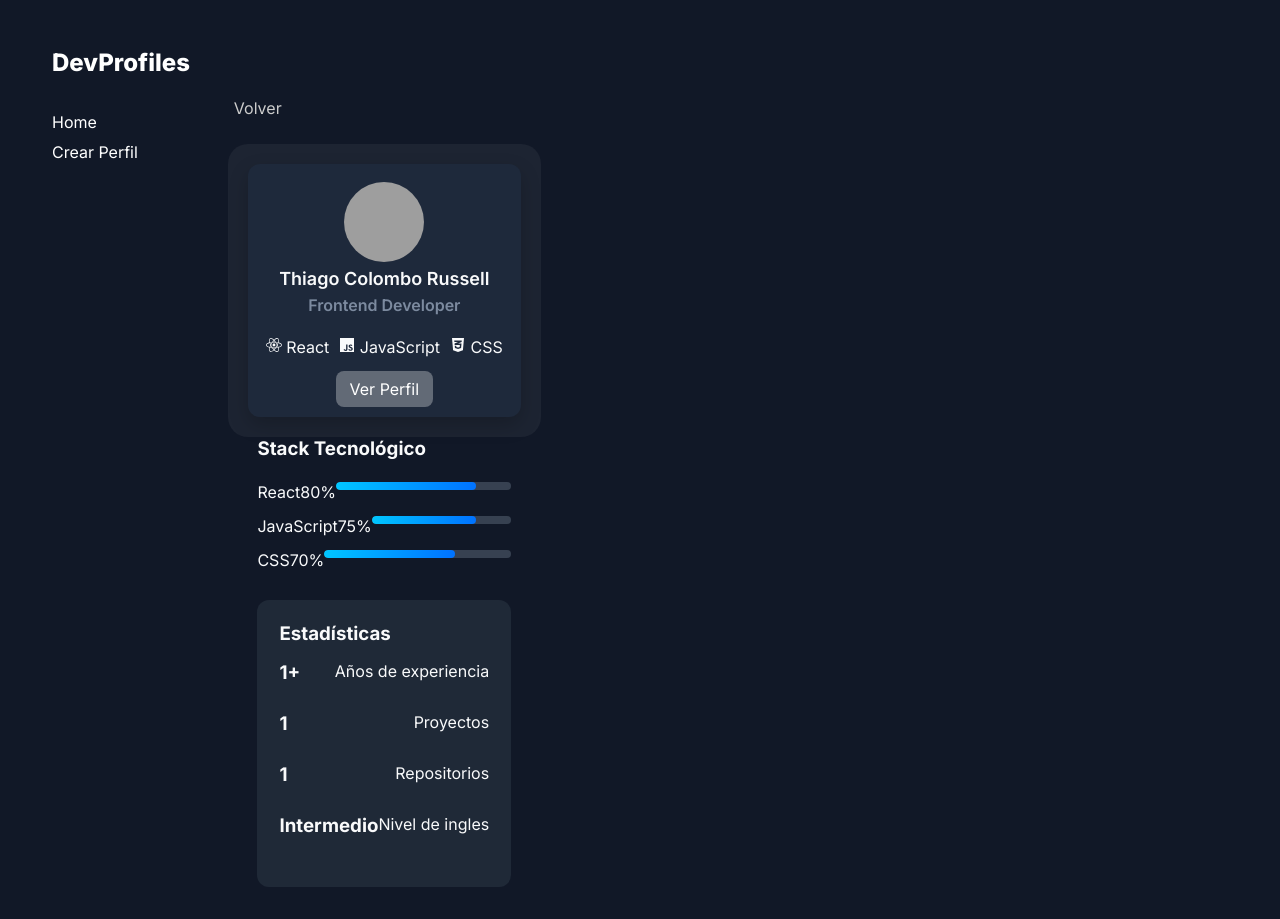
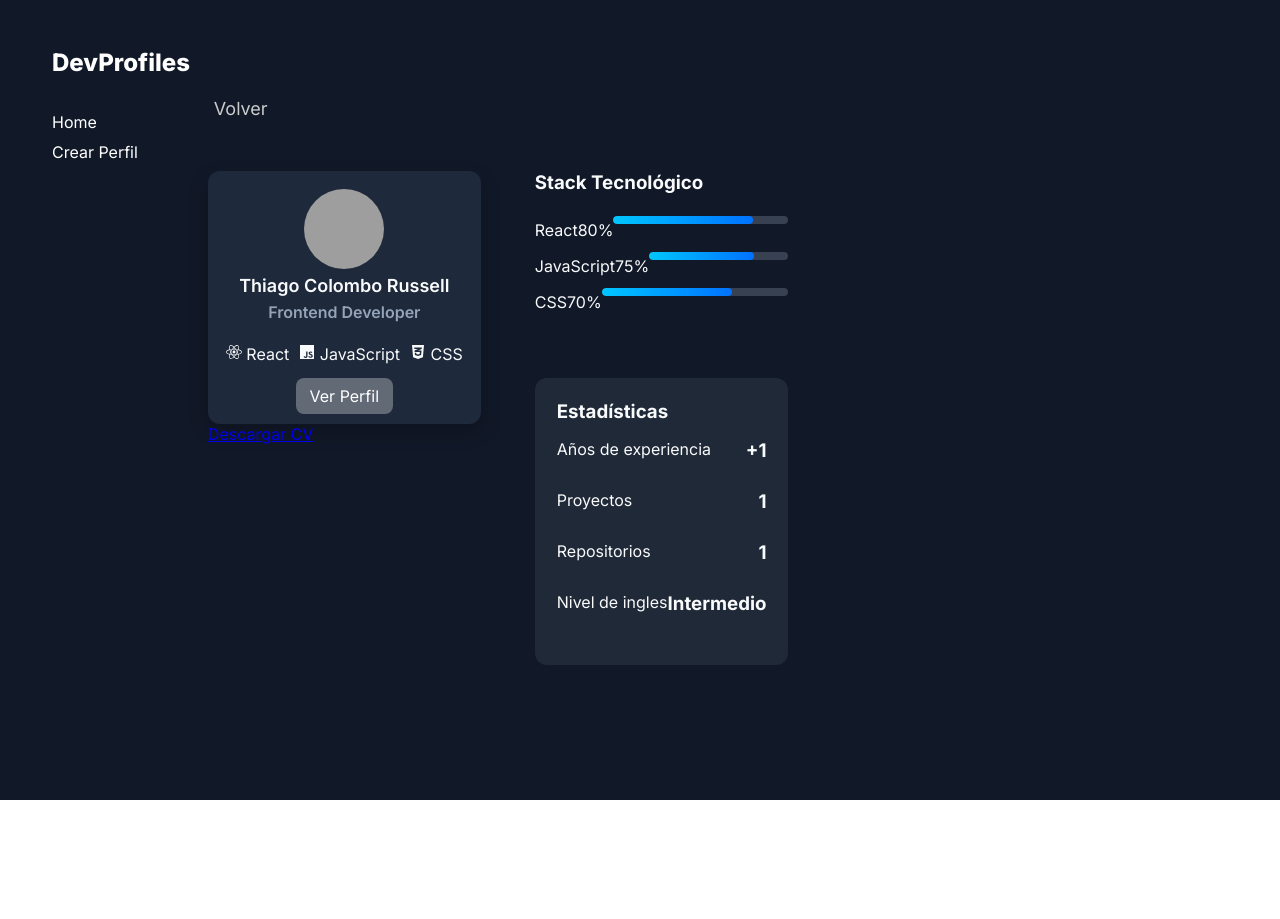
Before and after one commit to thiagocr-dev/DevProfile, a React (Vite) app: page /profile/1 in a window 1280 px wide. After the commit the page ends 800 px from the top, so only its background shows below. Built offline with nearby package versions, Linux system fonts and the light colour scheme; grey boxes are pictures that could not be loaded.

Commit message:
correccion layout, ajuste profile y organizacion metricas

```diff
--- a/src/components/ProfileMetrics/ProfileMetrics.jsx
+++ b/src/components/ProfileMetrics/ProfileMetrics.jsx
@@ -7,23 +7,23 @@ function ProfileMetrics({ developer }) {
             <h3>Estadísticas</h3>
 
             <div className='metric'>
-                <h3>{developer.metrics.experience_years}+</h3>
                 <p>Años de experiencia</p>
+                <h3>+{developer.metrics.experience_years}</h3>
             </div>
 
             <div className='metric'>
+                <p>Proyectos</p>
                 <h3>{developer.metrics.projects_completed}</h3>
-                <p>Proyectos</p>
             </div>
 
             <div className='metric'>
+                <p>Repositorios</p>
                 <h3>{developer.metrics.repositories}</h3>
-                <p>Repositorios</p>
             </div>
 
             <div className='metric'>
+                <p>Nivel de ingles</p>
                 <h3>{developer.metrics.english_level}</h3>
-                <p>Nivel de ingles</p>
             </div>
         </div>
     )
--- a/src/components/TechChart/TechChart.css
+++ b/src/components/TechChart/TechChart.css
@@ -1,6 +1,5 @@
 .tech-chart{
     margin-bottom: 22px;
-    border-radius: 12px;
 }
 
 .tech-chart h3{
@@ -12,10 +11,10 @@
 }
 
 .tech-items{
-    display: flex;
+    display:flex;
     justify-content: space-between;
-    font-size: 16px;
-    margin-bottom: 6px;
+    align-items: center;
+    margin-bottom: 8px;
 }
 
 .tech-level{
--- a/src/components/TechChart/TechChart.jsx
+++ b/src/components/TechChart/TechChart.jsx
@@ -19,7 +19,7 @@ function TechChart({tech}) {
                         <div className='bar-fill'
                             style={{width: `${item.level}%`}}>
                         </div>
-                </div>
+                    </div>
         </div>
         ))}
         </div>
--- a/src/data/developers.js
+++ b/src/data/developers.js
@@ -74,6 +74,101 @@ const developers = [
                     english_level: "Intermedio",
                 },
                 cv: "/cv-juan.pdf"
+            },
+            {
+                id: 5,
+                name: "Juan Perez",
+                role: "Game Developer",
+                tech: [
+                    {name: "C++", level: 80},
+                    {name: "C#", level: 75},
+                    {name: "php", level: 65}
+                ],
+                avatar: "https://randomuser.me/api/portraits/men/4.jpg",
+                bio: "Ingeniero de software especializado en crear, programar y optimizar sistemas de videojuegos",
+                metrics: {
+                    experience_years: 2,
+                    projects_completed: 4,
+                    repositories: 1,
+                    english_level: "Intermedio",
+                },
+                cv: "/cv-juan.pdf"
+            },
+            {
+                id: 6,
+                name: "Juan Perez",
+                role: "Game Developer",
+                tech: [
+                    {name: "C++", level: 80},
+                    {name: "C#", level: 75},
+                    {name: "php", level: 65}
+                ],
+                avatar: "https://randomuser.me/api/portraits/men/4.jpg",
+                bio: "Ingeniero de software especializado en crear, programar y optimizar sistemas de videojuegos",
+                metrics: {
+                    experience_years: 2,
+                    projects_completed: 4,
+                    repositories: 1,
+                    english_level: "Intermedio",
+                },
+                cv: "/cv-juan.pdf"
+            },
+            {
+                id: 7,
+                name: "Juan Perez",
+                role: "Game Developer",
+                tech: [
+                    {name: "C++", level: 80},
+                    {name: "C#", level: 75},
+                    {name: "php", level: 65}
+                ],
+                avatar: "https://randomuser.me/api/portraits/men/4.jpg",
+                bio: "Ingeniero de software especializado en crear, programar y optimizar sistemas de videojuegos",
+                metrics: {
+                    experience_years: 2,
+                    projects_completed: 4,
+                    repositories: 1,
+                    english_level: "Intermedio",
+                },
+                cv: "/cv-juan.pdf"
+            },
+            {
+                id: 8,
+                name: "Juan Perez",
+                role: "Game Developer",
+                tech: [
+                    {name: "C++", level: 80},
+                    {name: "C#", level: 75},
+                    {name: "php", level: 65}
+                ],
+                avatar: "https://randomuser.me/api/portraits/men/4.jpg",
+                bio: "Ingeniero de software especializado en crear, programar y optimizar sistemas de videojuegos",
+                metrics: {
+                    experience_years: 2,
+                    projects_completed: 4,
+                    repositories: 1,
+                    english_level: "Intermedio",
+                },
+                cv: "/cv-juan.pdf"
+            },
+            {
+                id: 9,
+                name: "Juan Perez",
+                role: "Game Developer",
+                tech: [
+                    {name: "C++", level: 80},
+                    {name: "C#", level: 75},
+                    {name: "php", level: 65}
+                ],
+                avatar: "https://randomuser.me/api/portraits/men/4.jpg",
+                bio: "Ingeniero de software especializado en crear, programar y optimizar sistemas de videojuegos",
+                metrics: {
+                    experience_years: 2,
+                    projects_completed: 4,
+                    repositories: 1,
+                    english_level: "Intermedio",
+                },
+                cv: "/cv-juan.pdf"
             }
 ]
 
--- a/src/layouts/layout.css
+++ b/src/layouts/layout.css
@@ -1,8 +1,6 @@
 .wrapper{
     min-height: 100vh;
     background-color: #111827;
-    max-width: 1600px;
-    margin: 0 auto;
     padding: 32px;
 }
 
--- a/src/pages/Profile.css
+++ b/src/pages/Profile.css
@@ -1,18 +1,17 @@
 .profile__container{
-    align-items: center;
+    align-items: flex-start;
     display: flex;
-    flex-direction: column;
-    padding: 0px 20px;
+    gap: 54px;
+    margin-top: 26px;
 }
 
 .back-btn{
     background: none;
     border: none;
     border-radius: 20px;
-    align-self: flex-start;
     color: #ccc;
     cursor: pointer;
-    font-size: 16px;
+    font-size: 18px;
     margin-bottom: 20px;
     padding: 6px;
 }
@@ -21,35 +20,17 @@
     color: white;
 }
 
-.profile__card{
-    background-color: rgba(255, 255, 255, 0.05);
-    border-radius: 20px;
-    padding: 20px;
-    text-align: center;
-    max-width: 600px;
-    width: 100%;
+.left-column{
+    flex: 1;
 }
 
-.role{
-    margin-bottom: 8px;
-    opacity: 0.8;
+.cv-btn{
+    justify-content: center;
 }
 
-.bio{
-    margin-bottom: 16px;
-    opacity: 0.9;
+.right-column{
+    display: flex;
+    flex: 2;
+    flex-direction: column;
+    gap: 32px;
 }
-
-.tech{
-    display: flex;
-    font-size: 18px;
-    gap: 10px;
-    justify-content: center;
-    margin-bottom: 20px;
-}
-
-.profile__metrics-section{
-    display: flex;
-    flex-direction: column;
-    gap: 40px;
-}
--- a/src/pages/Profile.jsx
+++ b/src/pages/Profile.jsx
@@ -21,22 +21,22 @@ function Profile() {
     }
 
     return (
+        <div>
+            <button className="back-btn" onClick={() => navigate(-1)}>Volver</button>
                 <div className="profile__container">
-            <button className="back-btn" onClick={() => navigate(-1)}>Volver</button>
-            <div className="profile__card">
+                    <div className="left-column">
                         <DeveloperCard developer={developer}/>
-                    {/*  <Link to={developer.cv}
+                        <Link to={developer.cv}
                             download={developer.cv}
-                        className='cv-btn'
-                    >
+                            className='cv-btn'>
                             Descargar CV
-                    </Link> */}
+                        </Link>
                     </div>
 
-
-                <div className='profile-metrics-section'>
+                    <div className='right-column'>
                         <TechChart tech={developer.tech} />
                         <ProfileMetrics developer={developer} />
+                    </div>
                 </div>
         </div>
     )
```
Lines whose indentation alone changed are shown as unchanged.
